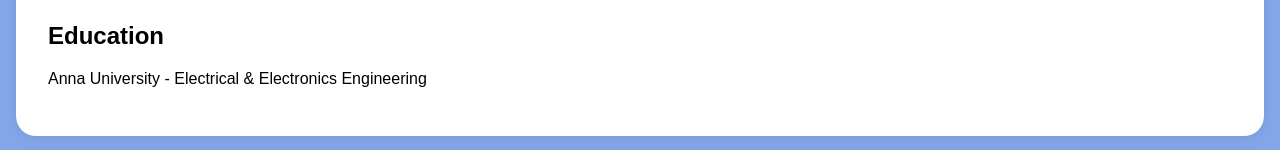
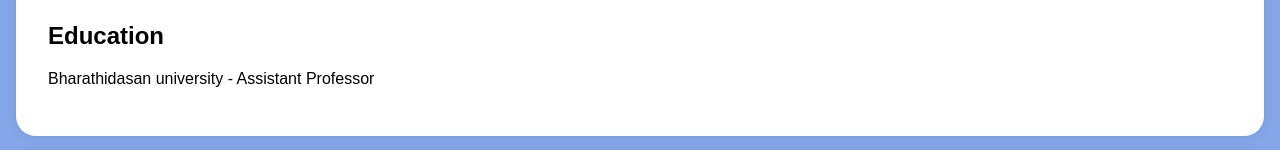
Before and after one commit to vanajavivek1980/vanaja, a plain HTML site: page index.html in a window 1280 px wide. Shown: the part 512-662 px from the top of the page. Drawn offline with Linux system fonts and the light colour scheme.

Commit message:
Update index.html

```diff
--- a/index.html
+++ b/index.html
@@ -122,7 +122,7 @@
     <section id="education">
         <div class="section-content">
             <h2>Education</h2>
-            <p>Anna University  - Electrical & Electronics Engineering</p>
+            <p>Bharathidasan university  - Assistant Professor</p>
 
 
         </div>
```
